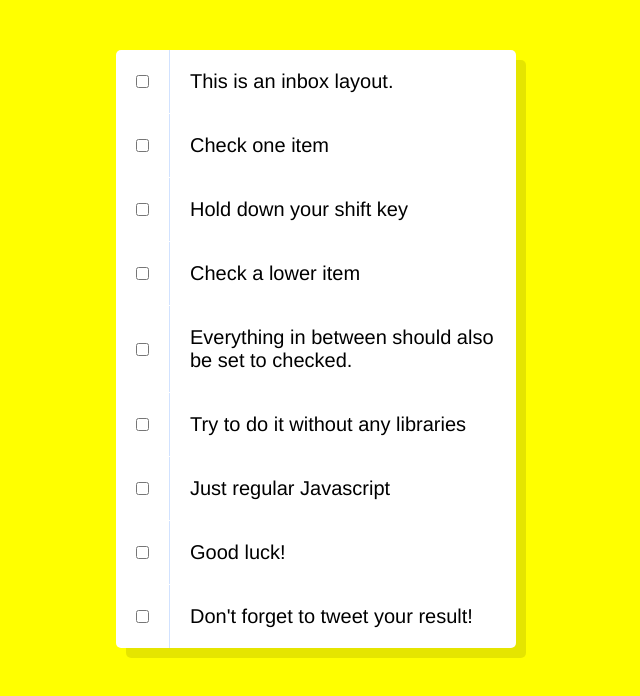
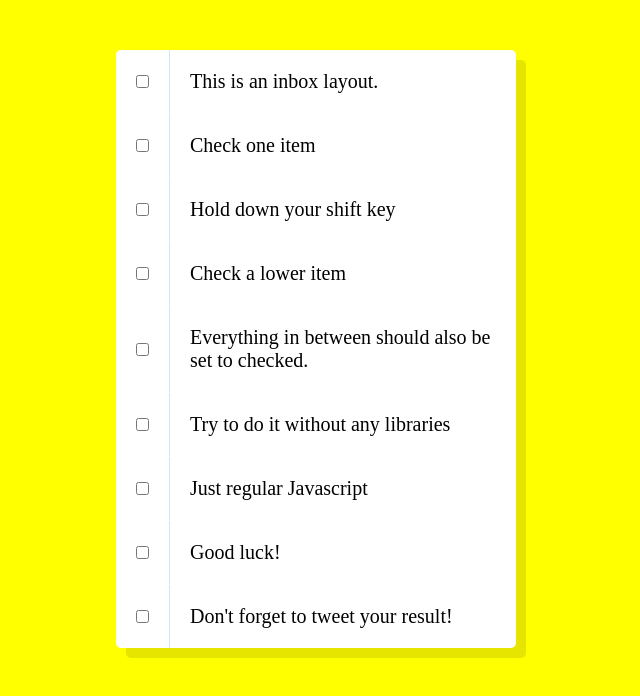
Before and after one commit to saurabhgupta26/checkbox-javascript, a plain HTML site: page index.html in a window 1280 px wide. Shown: the whole page, without its empty margins (324-964 px from the left). Drawn offline with Linux system fonts and the light colour scheme.

Commit message:
checkbox changes

```diff
--- a/assets/style.css
+++ b/assets/style.css
@@ -1,7 +1,6 @@
 body {
     background-color: yellow;
   }
-
 .inbox {
     max-width: 400px;
     margin: 50px auto;
@@ -9,18 +8,14 @@ body {
     border-radius: 5px;
     box-shadow: 10px 10px 0 rgba(0,0,0,0.1);
   }
-
 .item {
     display: flex;
     align-items: center;
     border-bottom: 1px solid #fff;
   }
-
 .item:last-child {
     border-bottom: 0;
   }
-
-
 input:checked + p {
     background: #F9F9F9;
     text-decoration: line-through;
@@ -28,13 +23,11 @@ body {
 input[type="checkbox"] {
     margin: 20px;
   }
-
 p {
     margin: 0;
     padding: 20px;
     transition: background 0.2s;
     flex: 1;
-    font-family: 'helvetica neue';
     font-size: 20px;
     font-weight: 200;
     border-left: 1px solid #D1E2FF;
```
Lines whose indentation alone changed are shown as unchanged.
